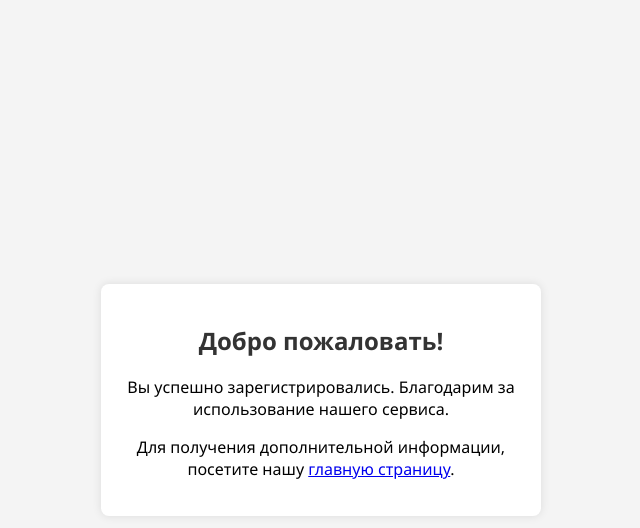
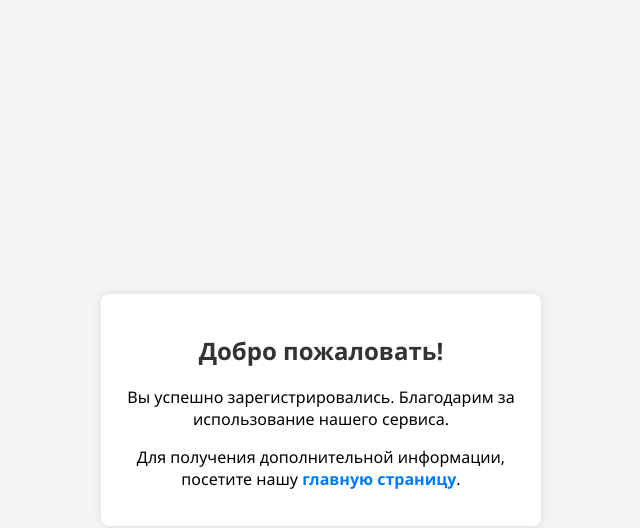
Before and after one commit to Aibbbo/new2, a plain HTML site: page index.html in a window 1280 px wide. Both pictures are taken after typing "Sample", "name@example.com", "Sample123" into the empty fields and a click on the input "Зарегистрироваться". Shown: the whole page, without its empty margins (319-959 px from the left). Drawn offline with Linux system fonts and the light colour scheme.

Commit message:
Update index.html

```diff
--- a/index.html
+++ b/index.html
@@ -25,10 +25,10 @@
             max-width: 400px;
             width: 100%;
             position: relative;
+            text-align: center;
         }
 
         h2 {
-            text-align: center;
             color: #333;
         }
 
@@ -100,6 +100,18 @@
             max-width: 400px;
             width: 100%;
             text-align: center;
+            margin-top: 20px;
+        }
+
+        /* Общие стили для ссылок */
+        a {
+            color: #007BFF;
+            text-decoration: none;
+            font-weight: bold;
+        }
+
+        a:hover {
+            text-decoration: underline;
         }
     </style>
 </head>
```
